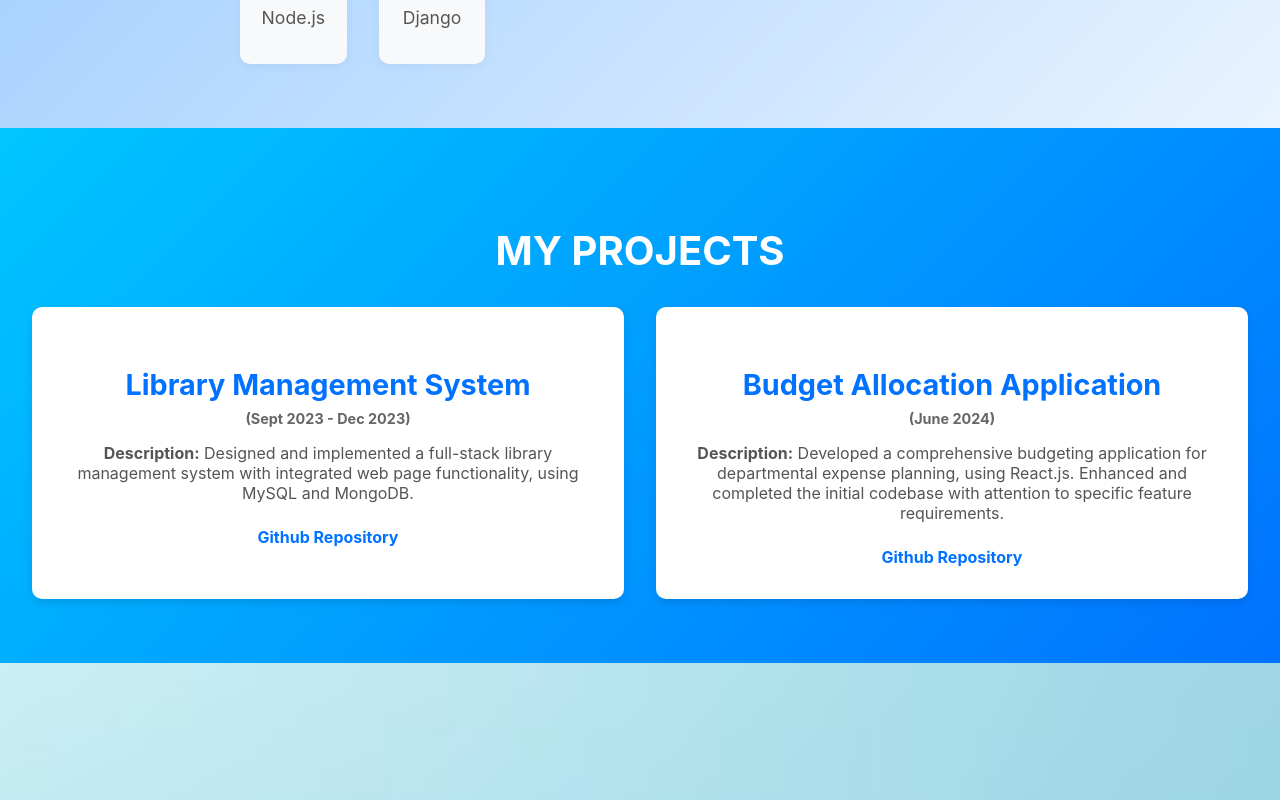
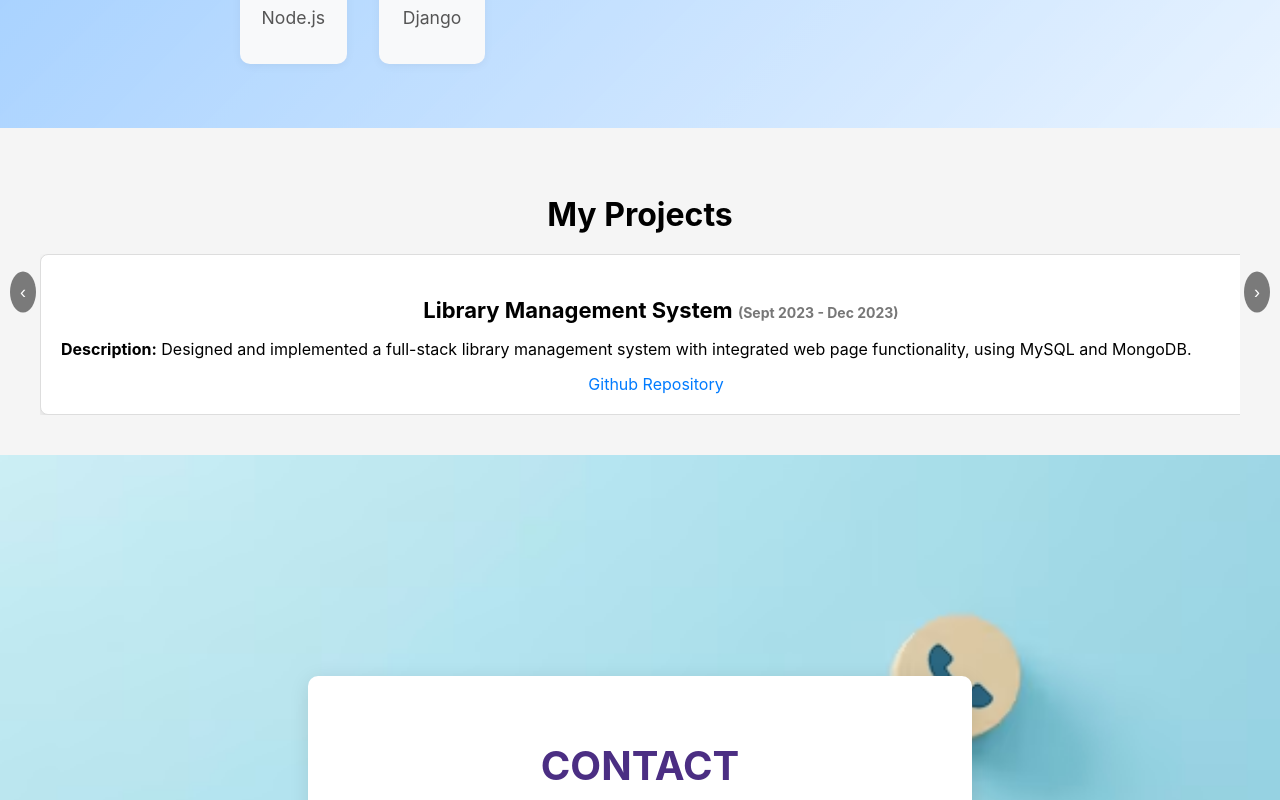
Before and after one commit to Camrahd/My-Portfolio, a React (Create React App) app in the folder portfolio/: page / in a window 1280 px wide. Shown: the part 1360-2160 px from the top of the page. Built offline with nearby package versions, Linux system fonts and the light colour scheme.

Commit message:
Added dark mode feature

```diff
--- a/portfolio/src/CSS/Header.css
+++ b/portfolio/src/CSS/Header.css
@@ -11,6 +11,7 @@
   z-index: 1000;
   box-shadow: 0 4px 6px rgba(0, 0, 0, 0.1);
   margin: 0;
+  transition: background-color 0.3s ease, color 0.3s ease;
 }
 
 /* Background Overlay */
@@ -48,10 +49,12 @@
 .Header nav ul li {
   margin: 0;
 }
+
 .Header, #about {
   margin: 0;
   padding: 20;
 }
+
 /* Navigation Buttons */
 .nav-button {
   display: inline-block;
@@ -74,6 +77,48 @@
   border: 2px solid #00ff26;
 }
 
+/* Dark Mode Styles */
+.dark-mode {
+  background-color: #121212;
+  color: #fff;
+}
+
+.dark-mode .Header {
+  background-color: #222;
+  color: #fff;
+}
+
+.dark-mode .Header h1 {
+  color: #00ff26;
+}
+
+.dark-mode .nav-button {
+  background-color: #00ff26;
+  color: #222;
+}
+
+.dark-mode .nav-button:hover {
+  background-color: #222;
+  color: #00ff26;
+  border: 2px solid #00ff26;
+}
+
+/* Dark Mode Toggle Button */
+.dark-mode-toggle {
+  background-color: transparent;
+  border: none;
+  cursor: pointer;
+  font-size: 24px;
+  color: #00ff26;
+  transition: color 0.3s ease;
+  z-index: 1;
+  margin-left: 20px;
+}
+
+.dark-mode-toggle:hover {
+  color: #fff;
+}
+
 /* Responsive Design for Smaller Screens */
 @media (max-width: 768px) {
   .Header {
--- a/portfolio/src/CSS/Projects.css
+++ b/portfolio/src/CSS/Projects.css
@@ -1,84 +1,101 @@
-/* General Styles for the Projects Section */
+/* Container Styling */
 .projects-container {
-    padding: 4rem 2rem;
-    background: linear-gradient(135deg, #00c6ff 0%, #0072ff 100%);
-    color: #fff;
+  padding: 40px;
+  background-color: #f5f5f5;
   text-align: center;
+  position: relative; /* For absolute arrow positioning */
+  overflow: hidden; /* Hide overflow to show one project at a time */
 }
 
+/* Title Styling */
 .projects-title {
-    font-size: 2.5rem;
-    margin-bottom: 2rem;
-    font-weight: bold;
-    color: #fff;
-    text-transform: uppercase;
+  font-size: 32px;
+  margin-bottom: 20px;
 }
 
-  /* Project Card Grid */
+/* Scrollable Project Cards Container */
 .project-cards {
-    display: grid;
-    grid-template-columns: repeat(auto-fit, minmax(300px, 1fr));
-    gap: 2rem;
+  display: flex;
+  overflow: hidden; /* Hide overflow to show only one project at a time */
+  scroll-behavior: smooth; /* Smooth scrolling */
+  width: 100%;
 }
 
-  /* Project Card Styles */
+/* Each Project Card */
 .project-card {
-    background: #fff;
-    color: #333;
-    padding: 2rem;
-    border-radius: 10px;
+  min-width: 100%; /* Ensure each card takes up full viewport width */
+  margin: 0;
+  background-color: white;
+  border: 1px solid #ddd;
+  border-radius: 8px;
+  padding: 20px;
   box-shadow: 0 4px 8px rgba(0, 0, 0, 0.1);
-    transition: transform 0.3s ease, box-shadow 0.3s ease;
-    position: relative;
-    overflow: hidden;
+  flex-shrink: 0; /* Prevent shrinking of cards */
+  transition: transform 0.3s ease;
 }
 
-  .project-card h3 {
-    font-size: 1.8rem;
-    margin-bottom: 1rem;
-    color: #0072ff;
-    font-weight: bold;
+/* Card Hover Effect */
+.project-card:hover {
+  transform: scale(1.05);
 }
 
-  .project-card .project-date {
-    font-size: 0.9rem;
-    color: #666;
-    display: block;
-    margin-top: 0.5rem;
+/* Project Card Title */
+.project-card h3 {
+  font-size: 22px;
+  margin-bottom: 10px;
 }
 
-  .project-card p {
-    font-size: 1rem;
-    margin-bottom: 1.5rem;
-    color: #555;
+/* Project Date Styling */
+.project-date {
+  font-size: 14px;
+  color: #777;
 }
 
-  .project-card .project-link {
-    color: #0072ff;
-    text-decoration: none;
-    font-weight: bold;
-    border-bottom: 2px solid transparent;
-    transition: color 0.3s ease, border-bottom 0.3s ease;
+/* Project Description */
+.project-card p {
+  font-size: 16px;
+  margin-bottom: 15px;
+  text-align: left;
 }
 
-  .project-card .project-link:hover {
-    color: #00c6ff;
-    border-bottom: 2px solid #00c6ff;
+/* Project Links */
+.project-link {
+  display: inline-block;
+  margin-right: 10px;
+  font-size: 16px;
+  color: #007bff;
+  text-decoration: none;
+  transition: color 0.3s ease;
 }
 
-  /* Hover Effect on the Cards */
-  .project-card:hover {
-    transform: translateY(-10px);
-    box-shadow: 0 10px 20px rgba(0, 0, 0, 0.15);
+.project-link:hover {
+  color: #0056b3;
 }
 
-  /* Responsive Design */
-  @media (max-width: 768px) {
-    .project-cards {
-      grid-template-columns: 1fr;
+/* Arrow Buttons */
+.arrow-btn {
+  position: absolute;
+  top: 50%;
+  transform: translateY(-50%);
+  background-color: rgba(0, 0, 0, 0.5);
+  color: white;
+  border: none;
+  padding: 10px;
+  cursor: pointer;
+  border-radius: 50%;
+  font-size: 18px;
+  z-index: 10;
 }
 
-    .projects-container {
-      padding: 2rem 1rem;
+.arrow-btn:hover {
+  background-color: rgba(0, 0, 0, 0.7);
 }
+
+/* Left and Right Arrow Positioning */
+.arrow-left {
+  left: 10px;
 }
+
+.arrow-right {
+  right: 10px;
+}
--- a/portfolio/src/Components/Header.jsx
+++ b/portfolio/src/Components/Header.jsx
@@ -1,9 +1,22 @@
-import React from 'react';
+import React, { useState } from 'react';
 import '../CSS/Header.css';
 
 function Header() {
+  // State to manage dark mode
+  const [darkMode, setDarkMode] = useState(false);
+
+  // Toggle dark mode
+  const toggleDarkMode = () => {
+    setDarkMode(!darkMode);
+    if (!darkMode) {
+      document.body.classList.add('dark-mode');
+    } else {
+      document.body.classList.remove('dark-mode');
+    }
+  };
+
   return (
-    <header className="Header">
+    <header className={`Header ${darkMode ? 'dark' : 'light'}`}>
       <div className="about-background_header"></div>
       <h1>Dharmendra Reddy Chitte</h1>
       <nav>
@@ -13,6 +26,11 @@ function Header() {
           <li><a href="#contact" className="nav-button">Contact</a></li>
         </ul>
       </nav>
+
+      {/* Dark Mode Toggle Icon */}
+      <button onClick={toggleDarkMode} className="dark-mode-toggle">
+        {darkMode ? '🌞' : '🌜'} {/* Switch icon based on the mode */}
+      </button>
     </header>
   );
 }
--- a/portfolio/src/Components/Projects.jsx
+++ b/portfolio/src/Components/Projects.jsx
@@ -1,12 +1,34 @@
-import React from 'react';
+import React, { useRef } from 'react';
 import '../CSS/Projects.css';
 
 function Projects() {
+  const projectContainerRef = useRef(null);
+
+  // Scroll to the next project
+  const handleNext = () => {
+    if (projectContainerRef.current) {
+      projectContainerRef.current.scrollBy({ left: projectContainerRef.current.offsetWidth, behavior: 'smooth' });
+    }
+  };
+
+  // Scroll to the previous project
+  const handlePrev = () => {
+    if (projectContainerRef.current) {
+      projectContainerRef.current.scrollBy({ left: -projectContainerRef.current.offsetWidth, behavior: 'smooth' });
+    }
+  };
+
   return (
     <section id="projects" className="projects-container">
       <h2 className="projects-title">My Projects</h2>
 
-      <div className="project-cards">
+      {/* Left Arrow Button */}
+      <button className="arrow-btn arrow-left" onClick={handlePrev}>
+        &#8249;
+      </button>
+
+      <div className="project-cards" ref={projectContainerRef}>
+        {/* Library Management System */}
         <div className="project-card">
           <h3>Library Management System <span className="project-date">(Sept 2023 - Dec 2023)</span></h3>
           <p>
@@ -17,6 +39,7 @@ function Projects() {
           </a>
         </div>
 
+        {/* Budget Allocation Application */}
         <div className="project-card">
           <h3>Budget Allocation Application <span className="project-date">(June 2024)</span></h3>
           <p>
@@ -26,7 +49,26 @@ function Projects() {
             Github Repository
           </a>
         </div>
+
+        {/* GitHub User Bio Application */}
+        <div className="project-card">
+          <h3>GitHub User Bio Application <span className="project-date">(Sept 2024)</span></h3>
+          <p>
+            <strong>Description:</strong> Created a web application that fetches and displays GitHub user details using the GitHub API. Implemented using React.js and Axios for seamless API integration.
+          </p>
+          <a href="https://getgithubuserbio.netlify.app/" target="_blank" rel="noopener noreferrer" className="project-link">
+            Live Application
+          </a>
+          <a href="https://github.com/Dharma41/github_username" target="_blank" rel="noopener noreferrer" className="project-link">
+            Github Repository
+          </a>
+        </div>
       </div>
+
+      {/* Right Arrow Button */}
+      <button className="arrow-btn arrow-right" onClick={handleNext}>
+        &#8250;
+      </button>
     </section>
   );
 }
```
Lines whose indentation alone changed are shown as unchanged.
